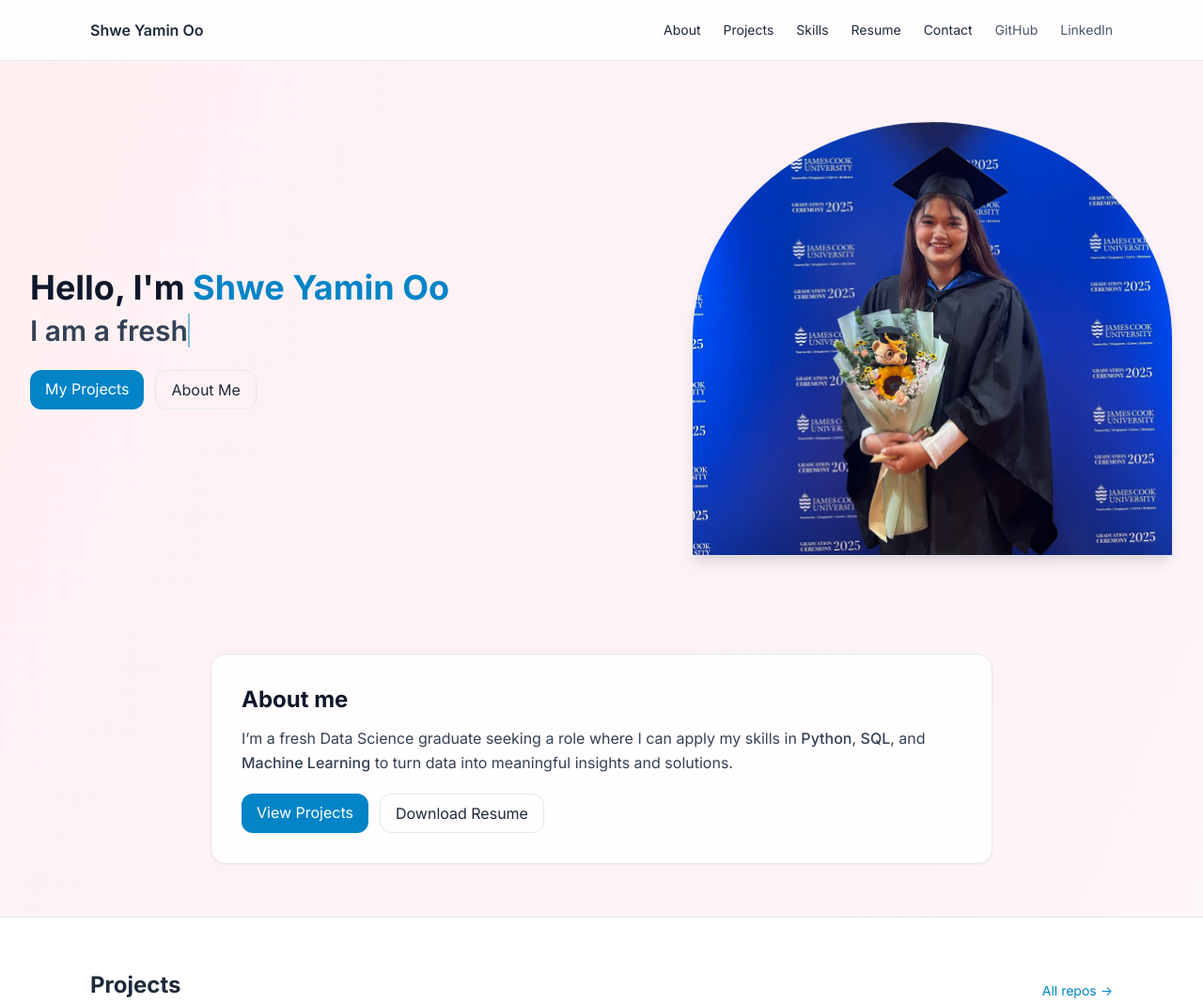
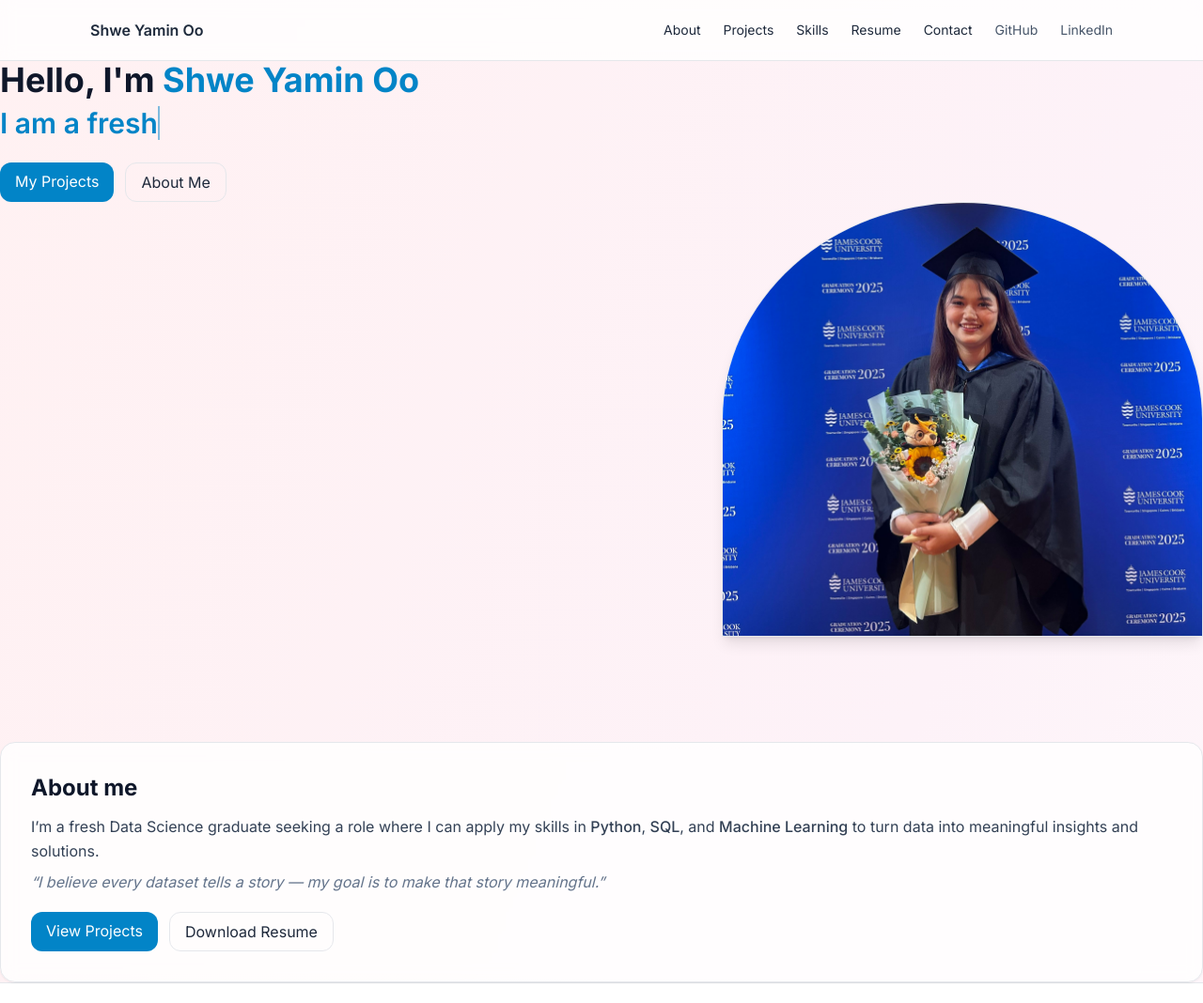
Before and after one commit to ChristineYamin/christineyamin.github.io, a plain HTML site: page index.html in a window 1280 px wide. Shown: the top 1068 px of the page at 94% size. Drawn offline with nearby package versions, Linux system fonts and the light colour scheme.

Commit message:
Update index.html

```diff
--- a/index.html
+++ b/index.html
@@ -36,14 +36,14 @@
   </header>
 
   <!-- HERO -->
-<section id="hero" class="mx-auto max-w-7xl px-6 lg:px-8 pt-16 pb-20 flex flex-col md:flex-row items-center justify-between gap-10">
+<section id="hero" class="pb-28">
   <!-- Left: text -->
   <div class="flex-1 text-left">
     <h1 class="text-3xl sm:text-4xl font-bold text-slate-900 mb-2">
       Hello, I'm <span class="text-sky-600">Shwe Yamin Oo</span>
     </h1>
     <h2 class="text-2xl sm:text-3xl font-semibold text-slate-700 mb-4">
-      <span id="typing-text"></span><span class="border-r-2 border-sky-600 animate-pulse"></span>
+      <span id="typing-text" class="text-sky-600"></span><span class="border-r-2 border-sky-600 animate-pulse"></span>
     </h2>
     <div class="mt-6 flex flex-wrap gap-3">
       <a href="#projects" class="rounded-xl bg-sky-600 text-white px-4 py-2 hover:bg-sky-700">My Projects</a>
@@ -79,7 +79,7 @@
 </script>
 
 <!-- ABOUT -->
-<section id="about" class="mx-auto max-w-4xl px-6 lg:px-8 pt-6 pb-14">
+<section id="about" class=""bg-white py-16">
   <div class="bg-white/80 backdrop-blur rounded-2xl border p-6 sm:p-8 shadow-sm">
     <h2 class="text-2xl font-bold text-slate-900">About me</h2>
     <p class="mt-3 text-slate-700 leading-relaxed">
@@ -87,6 +87,9 @@
       <span class="font-medium">Python</span>, <span class="font-medium">SQL</span>, and
       <span class="font-medium">Machine Learning</span> to turn data into meaningful insights and solutions.
     </p>
+    <p class="mt-2 text-slate-500 italic">
+  “I believe every dataset tells a story — my goal is to make that story meaningful.”
+</p>
     <div class="mt-5 flex flex-wrap gap-3">
       <a href="#projects" class="rounded-xl bg-sky-600 text-white px-4 py-2 hover:bg-sky-700">View Projects</a>
       <a href="resume.pdf" class="rounded-xl border px-4 py-2 hover:border-sky-600">Download Resume</a>
```
